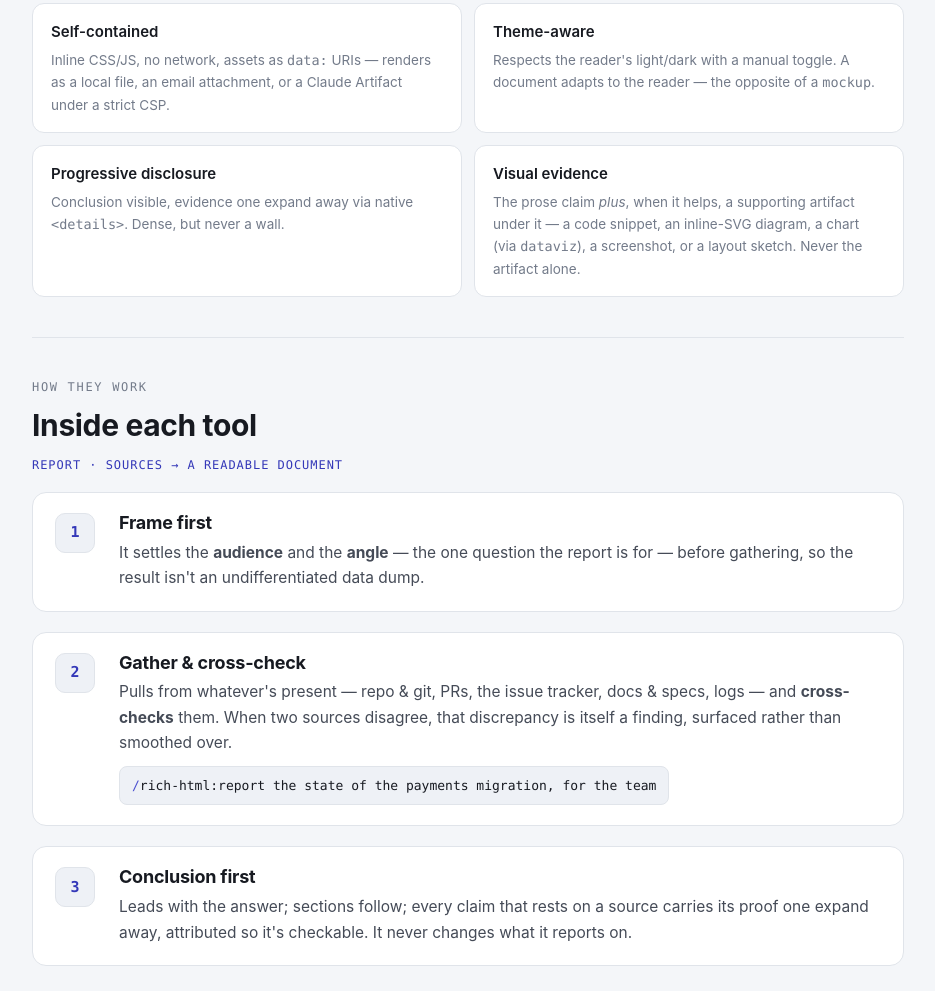
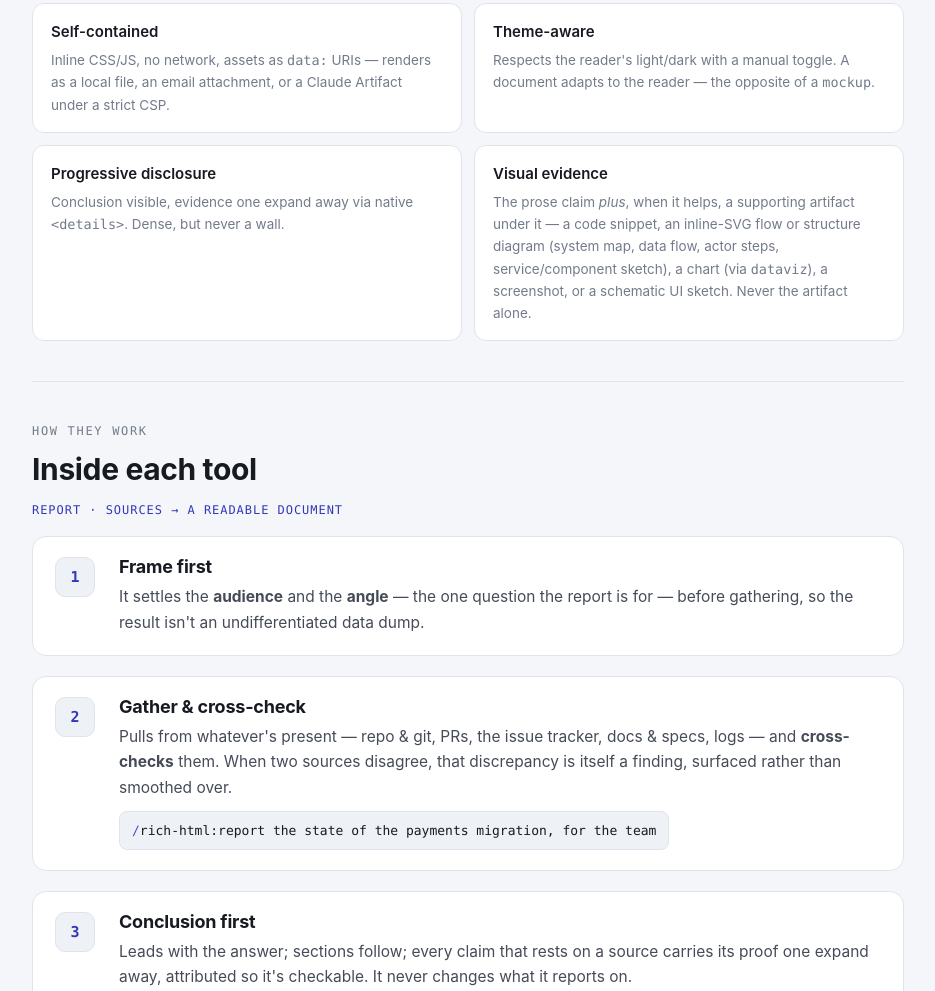
Before and after one commit to moacyrricardo/skills, a plain HTML site: page docs/rich-html-guide.html in a window 1280 px wide. Shown: the part 2507-3498 px from the top of the page, without its empty margins (172-1107 px from the left). Drawn offline with Linux system fonts and the light colour scheme.

Commit message:
rich-html: lift decide's visual vocabulary into the html-doc contract
The 0.4.0 commit put a six-form picker table in decide.md §2, duplicating
html-doc §4's evidence-kind -> form mapping and defining *how* to draw in a
command — the drift §4's "command owns when, skill owns how" split exists to
prevent. Two of the six forms (service, component diagram) also contradicted
§4's "not a UML chart" fence, and the timeline bar silently bypassed the
§4 -> dataviz rule that governs every other chart.

Generalize §4's own bullets instead of copying a catalog up: Flow becomes
"Flow / structure" (nodes can be pages/states, data stages, actor steps,
services, or modules), a duration/timeline bar is folded into Chart so it
inherits the dataviz rule, and Page layout broadens to "UI region / layout".
decide.md §2 drops the table and references the §4 vocabulary. Also name
branch-review's summary chart in §4's promote-to-body example, and sync the
two guide copies.

Net: decide.md -10 lines; the shared contract (paid by all three commands)
grows only a few. No behavior forced — the nudge-not-force test and the
before/after-pair pattern stay decide-owned.

Co-Authored-By: Claude Opus 4.8 <noreply@anthropic.com>
Claude-Session: https://claude.ai/code/session_018p2WmtsykcUUqJeDG11fJj

```diff
--- a/docs/rich-html-guide.html
+++ b/docs/rich-html-guide.html
@@ -278,7 +278,7 @@
       <div class="rule reveal"><div class="t">Self-contained</div><div class="d">Inline CSS/JS, no network, assets as <code>data:</code> URIs — renders as a local file, an email attachment, or a Claude Artifact under a strict CSP.</div></div>
       <div class="rule reveal"><div class="t">Theme-aware</div><div class="d">Respects the reader's light/dark with a manual toggle. A document adapts to the reader — the opposite of a <code>mockup</code>.</div></div>
       <div class="rule reveal"><div class="t">Progressive disclosure</div><div class="d">Conclusion visible, evidence one expand away via native <code>&lt;details&gt;</code>. Dense, but never a wall.</div></div>
-      <div class="rule reveal"><div class="t">Visual evidence</div><div class="d">The prose claim <em>plus</em>, when it helps, a supporting artifact under it — a code snippet, an inline-SVG diagram, a chart (via <code>dataviz</code>), a screenshot, or a layout sketch. Never the artifact alone.</div></div>
+      <div class="rule reveal"><div class="t">Visual evidence</div><div class="d">The prose claim <em>plus</em>, when it helps, a supporting artifact under it — a code snippet, an inline-SVG flow or structure diagram (system map, data flow, actor steps, service/component sketch), a chart (via <code>dataviz</code>), a screenshot, or a schematic UI sketch. Never the artifact alone.</div></div>
     </div>
   </section>
 
```
Also changed, not shown: 3 other files.
